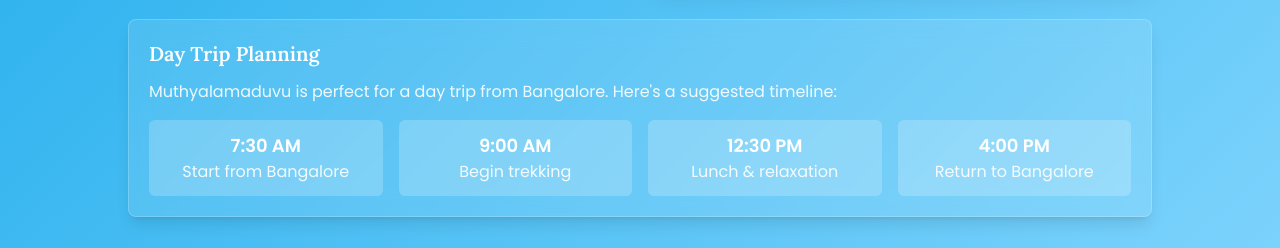
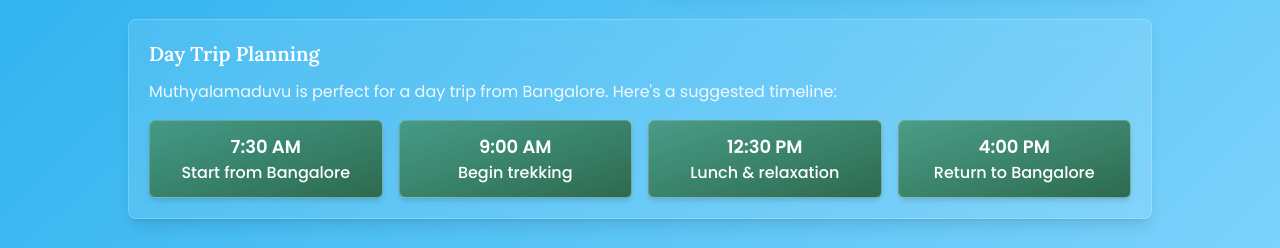
Before and after one commit to Shrey-Deploy/muthur-waterfalls-wanderer, a React (Vite) app: page / in a window 1280 px wide. Shown: the part 5120-5368 px from the top of the page. Built offline with nearby package versions, Linux system fonts and the light colour scheme.

Commit message:
Fix: Improve day trip planning section
Improved the visibility of the text in the day trip planning section by adjusting the background color.

```diff
--- a/src/components/AccessibilitySection.tsx
+++ b/src/components/AccessibilitySection.tsx
@@ -94,21 +94,21 @@ const AccessibilitySection = () => {
             Muthyalamaduvu is perfect for a day trip from Bangalore. Here's a suggested timeline:
           </p>
           <div className="grid grid-cols-1 sm:grid-cols-2 md:grid-cols-4 gap-4 text-center">
-            <div className="bg-white bg-opacity-20 p-3 rounded-md">
+            <div className="bg-gradient-to-br from-nature-forest-light/80 to-nature-forest p-3 rounded-md shadow-md transform hover:scale-105 transition-transform border border-white/30">
               <p className="font-semibold text-lg text-white">7:30 AM</p>
-              <p className="text-white/90">Start from Bangalore</p>
+              <p className="text-white font-medium">Start from Bangalore</p>
             </div>
-            <div className="bg-white bg-opacity-20 p-3 rounded-md">
+            <div className="bg-gradient-to-br from-nature-forest-light/80 to-nature-forest p-3 rounded-md shadow-md transform hover:scale-105 transition-transform border border-white/30">
               <p className="font-semibold text-lg text-white">9:00 AM</p>
-              <p className="text-white/90">Begin trekking</p>
+              <p className="text-white font-medium">Begin trekking</p>
             </div>
-            <div className="bg-white bg-opacity-20 p-3 rounded-md">
+            <div className="bg-gradient-to-br from-nature-forest-light/80 to-nature-forest p-3 rounded-md shadow-md transform hover:scale-105 transition-transform border border-white/30">
               <p className="font-semibold text-lg text-white">12:30 PM</p>
-              <p className="text-white/90">Lunch & relaxation</p>
+              <p className="text-white font-medium">Lunch & relaxation</p>
             </div>
-            <div className="bg-white bg-opacity-20 p-3 rounded-md">
+            <div className="bg-gradient-to-br from-nature-forest-light/80 to-nature-forest p-3 rounded-md shadow-md transform hover:scale-105 transition-transform border border-white/30">
               <p className="font-semibold text-lg text-white">4:00 PM</p>
-              <p className="text-white/90">Return to Bangalore</p>
+              <p className="text-white font-medium">Return to Bangalore</p>
             </div>
           </div>
         </div>
```
